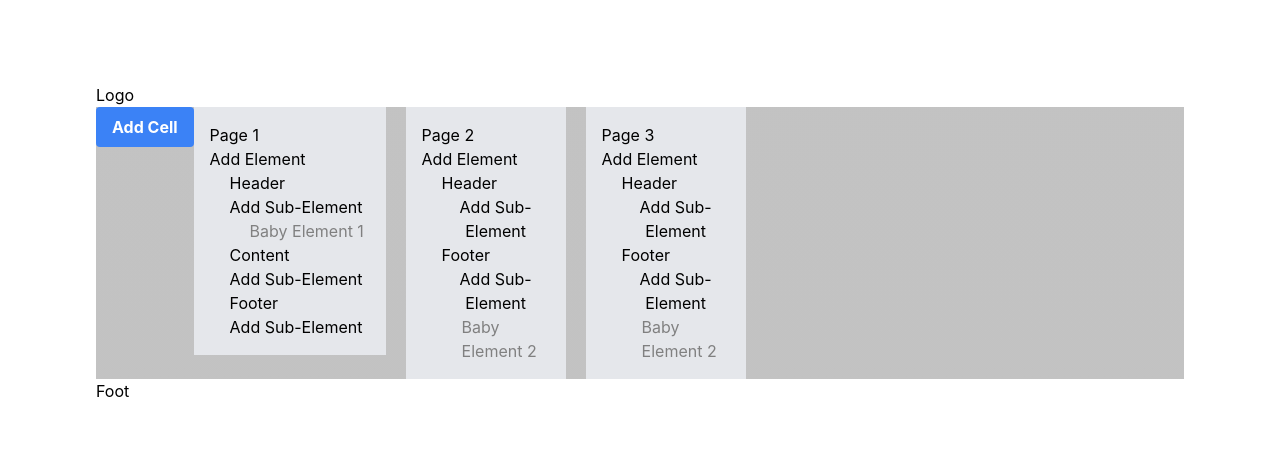
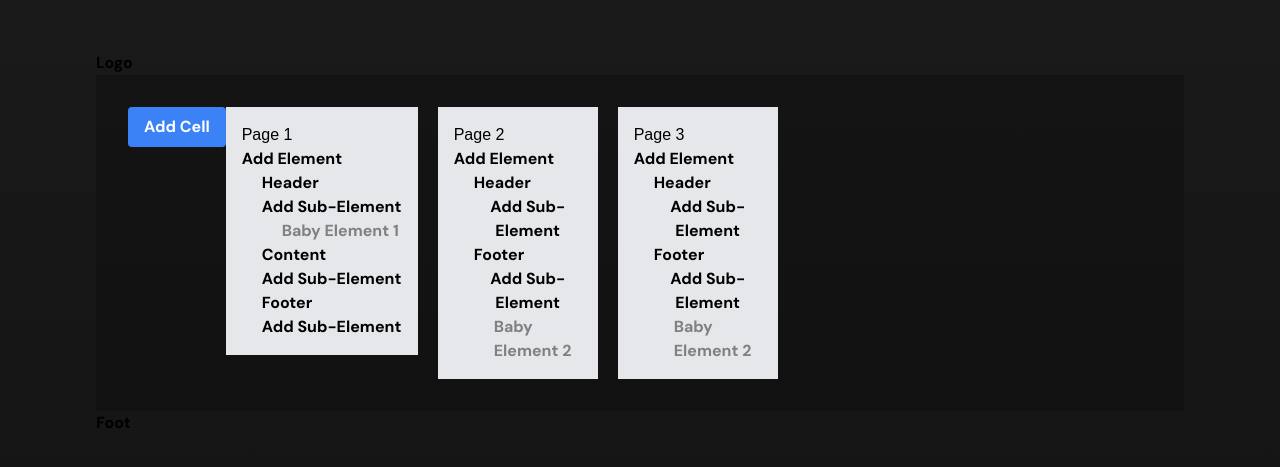
Before and after one commit to wiremapp/app, a Next.js app: page /app in a window 1280 px wide. Shown: the part 157-624 px from the top of the page. Built offline with nearby package versions, Linux system fonts and the light colour scheme.

Commit message:
:art: update body

```diff
--- /dev/null
+++ b/src/styles/body.style.css
@@ -0,0 +1,17 @@
+body {
+    background: linear-gradient(180deg, #1B1B1B 0%, #141414 100%), #1E1E1E;
+    @apply min-h-[100vh] text-[#0D4380] dark:text-white;
+}
+
+h1,
+h2,
+h3,
+h4,
+h5,
+h6 {
+    font-family: 'Montserrat', sans-serif;
+}
+
+.card {
+    @apply p-8
+}
--- a/src/styles/globals.css
+++ b/src/styles/globals.css
@@ -1,3 +1,7 @@
+@import url('https://fonts.googleapis.com/css2?family=DM+Sans:wght@700&family=Poppins:wght@500;600;700;800;900&family=Source+Sans+Pro:ital,wght@0,300;0,400;0,700;0,900;1,600&display=swap');
+
+@import './body.style.css';
+
 @tailwind base;
 @tailwind components;
 @tailwind utilities;
@@ -6,8 +10,7 @@ html,
 body {
   padding: 0;
   margin: 0;
-  font-family: -apple-system, BlinkMacSystemFont, Segoe UI, Roboto, Oxygen,
-    Ubuntu, Cantarell, Fira Sans, Droid Sans, Helvetica Neue, sans-serif;
+  font-family: 'DM Sans', 'DM Sans Regular', 'DM Sans Medium', 'DM Sans Bold', -apple-system, BlinkMacSystemFont, Segoe UI, Roboto, Oxygen, Ubuntu, Cantarell, Fira Sans, Droid Sans, Helvetica Neue, sans-serif;
 }
 
 a {
```
